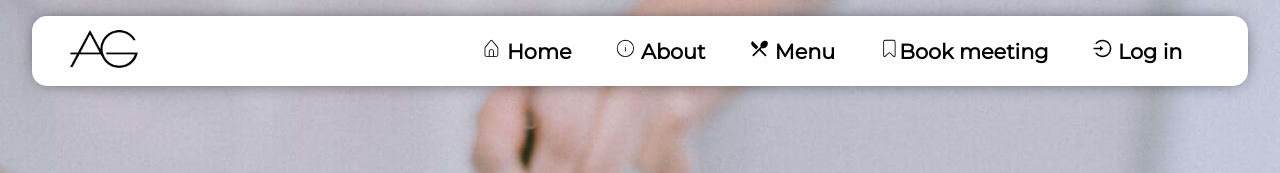
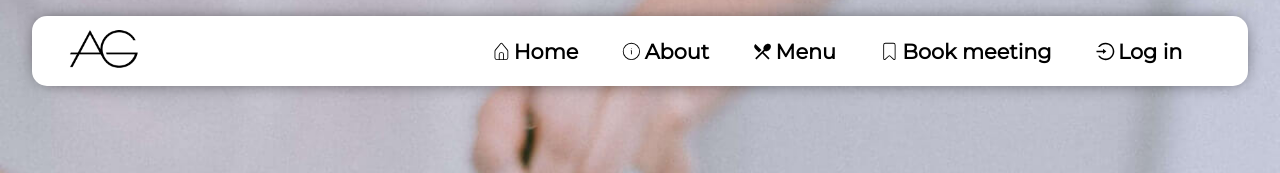
Before and after one commit to AdriandGrigore/HireChef-Website, a React (Create React App) app: page / in a window 1280 px wide. Shown: the top 173 px of the page. Built offline with nearby package versions, Linux system fonts and the light colour scheme; no server answers.

Commit message:
navbar icons are now aligned

```diff
--- a/src/components/Navbar/Navbar.css
+++ b/src/components/Navbar/Navbar.css
@@ -17,7 +17,7 @@
 }
 
 .navbar-hidden{
- top:-20%;
+    top:-20%;
 }
 
 .navbar-logo-container img{
@@ -33,6 +33,9 @@
 }
 
 .navbar-menu a{
+    display: flex;
+    justify-content: center;
+    align-items: center;
     margin-right: 1.5rem;
     padding: 0.6rem ;
     font-size: 1.3rem;
@@ -40,7 +43,7 @@
     color: black;
     text-decoration: none;
     white-space: nowrap;
-    transition: 0.3s ease-in-out;
+    transition: 0.2s ease-in-out;
 }
 
 .navbar-menu a:hover{
@@ -48,6 +51,10 @@
     color: white;
     border-radius: 5px;
     font-weight: 400;
+}
+
+.navbar-menu svg{
+    margin-right: 0.15rem;
 }
 
 .burger-menu{
@@ -75,10 +82,7 @@
 
     .navbar-menu a{
         padding: 1.5rem;
-    }
-
-    .navbar-menu li{
-        padding:2rem;
+        margin-right: 0rem;
     }
 
     .burger-menu{
```
